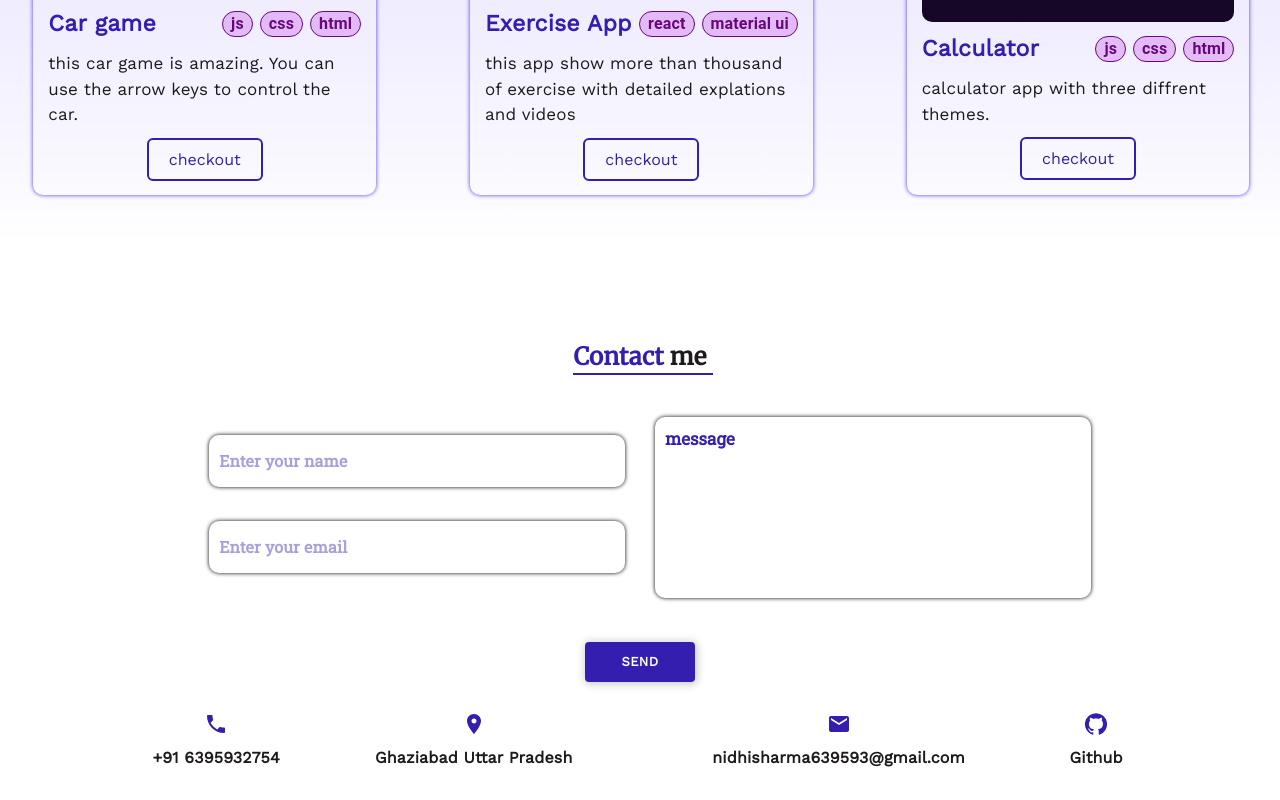
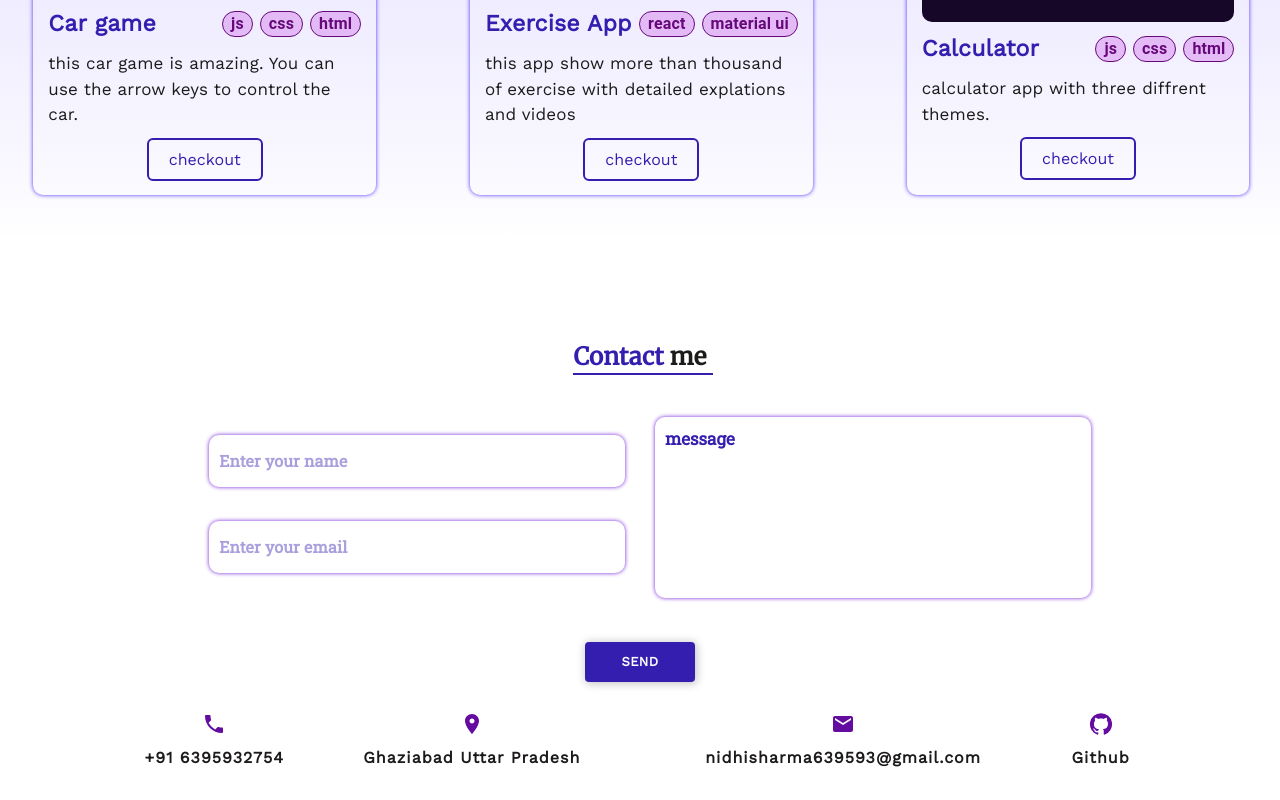
Before and after one commit to NidhiSharma63/portfolio, a React (Create React App) app: page / in a window 1280 px wide. Shown: the part 1622-2422 px from the top of the page. Built offline with nearby package versions, Linux system fonts and the light colour scheme.

Commit message:
contact link icons color channged

```diff
--- a/src/components/ContactLink.jsx
+++ b/src/components/ContactLink.jsx
@@ -1,6 +1,8 @@
 import React from 'react';
 
-import {Box,Typography} from '@mui/material';
+import {Box,ThemeProvider,Typography} from '@mui/material';
+
+import { contactLinkTypo } from '../materialui/Typrography';
 
 import PhoneIcon from '@mui/icons-material/Phone';
 import LocationOnIcon from '@mui/icons-material/LocationOn';
@@ -29,14 +31,13 @@ const ContactLink = () => {
           }}>
           <PhoneIcon
             sx={{
-              color: 'var(--secondary-color)',
+              color: 'var(--contact-link-icon-color)',
             }}/>
-          <Typography
-            fontFamily='var(--fontFamilyWorkSans)'
-            color='var(--primary-color)'
-            fontWeight='var(--font-weight)'>
+            <ThemeProvider theme={contactLinkTypo}>
+              <Typography>
                 +91 6395932754 <br/>
               </Typography>
+            </ThemeProvider>
         </Box>
         <Box
           className='contact-link-box'
@@ -45,15 +46,13 @@ const ContactLink = () => {
           }}>
           <LocationOnIcon
             sx={{
-            color: 'var(--secondary-color)',
+            color: 'var(--contact-link-icon-color)',
           }}/>
-          <Typography
-            fontFamily='var(--fontFamilyWorkSans)'
-            color='var(--primary-color)'
-            fontWeight='var(--font-weight)'>
-            Ghaziabad
-            Uttar Pradesh
+          <ThemeProvider theme={contactLinkTypo}>
+            <Typography>
+              Ghaziabad Uttar Pradesh
             </Typography>
+          </ThemeProvider>
         </Box>
       </Box>
 
@@ -70,15 +69,13 @@ const ContactLink = () => {
           }}>
           <EmailIcon
             sx={{
-              color: 'var(--secondary-color)',
+              color: 'var(--contact-link-icon-color)',
             }}/>
-
-          <Typography
-            fontFamily='var(--fontFamilyWorkSans)'
-            fontWeight='var(--font-weight)'
-            color='var(--primary-color)'>
+            <ThemeProvider theme={contactLinkTypo}>
+              <Typography>
                 nidhisharma639593@gmail.com
               </Typography>
+            </ThemeProvider>
         </Box>
         <Box
             className='contact-link-box'
@@ -87,14 +84,15 @@ const ContactLink = () => {
             }}>
           <GitHubIcon
             sx={{
-              color: 'var(--secondary-color)',
+              color: 'var(--contact-link-icon-color)',
             }}/>
-          <Typography
-            fontFamily='var(--fontFamilyWorkSans)'
-            fontWeight='var(--font-weight)'>
+          <ThemeProvider theme={contactLinkTypo}>
+            <Typography>
               <a href='https://github.com/NidhiSharma63'
               className='link-github'>Github</a>
             </Typography>
+
+          </ThemeProvider>
         </Box>
       </Box>
     </Box>
--- a/src/components/MyProjects.jsx
+++ b/src/components/MyProjects.jsx
@@ -1,7 +1,7 @@
 import React from 'react';
 
 import { Box,ThemeProvider,Typography } from '@mui/material';
-import {headingTypography} from '../materialui/Typrography';
+import { headingTypography } from '../materialui/Typrography';
 
 import cal from '../Images/cal.png';
 import cargame from '../Images/cargame.png'
--- a/src/materialui/Typrography.jsx
+++ b/src/materialui/Typrography.jsx
@@ -104,3 +104,19 @@ export const technologiesTypo = createTheme({
     }
   }
 });
+
+
+export const contactLinkTypo = createTheme({
+  components:{
+    MuiTypography:{
+      styleOverrides:{
+        root:{
+          fontFamily:'var(--fontFamilyWorkSans)',
+          letterSpacing:'1px',
+          fontWeight:'var(--font-weight)',
+          color:'var(--primary-color)',
+        }
+      }
+    }
+  }
+});
--- a/src/scss/main.css
+++ b/src/scss/main.css
@@ -23,8 +23,10 @@
   --fontFamilyRobotoSlab: "Roboto Slab", serif;
   --fontFamilyMerriweather: "Merriweather", serif;
   --fontFamilyWorkSans: "Work Sans", sans-serif;
-  --single-project-bg-color:rgba(181, 174, 223, 0);
+  --single-project-bg-color:rgba(181, 174, 223, 0.0.55);
   --single-project-box-shadow:rgb(72,45,253);
+  --navbar-bg-color: rgba(120, 106, 202, 0.055);
+  --contact-link-icon-color:rgb(100, 11, 160);
 }
 
 .lightTheme {
@@ -54,7 +56,6 @@ body {
 }
 
 .navbar {
-  grid-area: Navegation;
   display: flex;
   align-items: center;
   justify-content: space-between;
@@ -63,6 +64,7 @@ body {
   padding: 6px;
   width: 100%;
   z-index: 2;
+  background-color: var(--navbar-bg-color);
 }
 
 .sm-navbar {
@@ -86,6 +88,7 @@ body {
   flex-direction: row;
   padding: 6px;
   margin: auto;
+  background-color: rgba(181, 174, 223, 0);
 }
 
 .navbar-menu {
@@ -654,6 +657,23 @@ body {
   color: white;
 }
 
+.contact-wrapper {
+  margin: 90px auto 30px auto;
+  display: flex;
+  align-items: center;
+  justify-content: center;
+  flex-direction: column;
+}
+
+.contact-form-box {
+  display: flex;
+  align-items: center;
+  justify-content: center;
+  flex-direction: column;
+  gap: 30px;
+  padding: 0px 30px;
+}
+
 .contact-outline::after {
   content: "";
   position: absolute;
@@ -692,23 +712,6 @@ body {
   color: var(--primary-color);
 }
 
-.contact-wrapper {
-  margin: 90px auto 30px auto;
-  display: flex;
-  align-items: center;
-  justify-content: center;
-  flex-direction: column;
-}
-
-.contact-form-box {
-  display: flex;
-  align-items: center;
-  justify-content: center;
-  flex-direction: column;
-  gap: 30px;
-  padding: 0px 30px;
-}
-
 .textArea-container {
   width: 100%;
   margin-bottom: 20px;
@@ -721,7 +724,7 @@ body {
   border-radius: 10px;
   padding: 10px;
   font-size: 17px;
-  box-shadow: 0px 0px 4px 0px black;
+  box-shadow: 0px 0px 4px 0px rgb(117, 30, 218);
   width: 100%;
   transition: box-shadow 0.3s;
   background-color: transparent;
--- a/src/scss/main.scss
+++ b/src/scss/main.scss
@@ -28,8 +28,11 @@
   --fontFamilyMerriweather: 'Merriweather', serif;
   --fontFamilyWorkSans: 'Work Sans', sans-serif;
 
-  --single-project-bg-color:rgba(181, 174, 223, 0);
+  --single-project-bg-color:rgba(181, 174, 223, 0.0.55);
   --single-project-box-shadow:rgb(72,45,253);
+
+  --navbar-bg-color: rgba(120, 106, 202, 0.055);
+  --contact-link-icon-color:rgb(100, 11, 160);
 }
 
 .lightTheme {
@@ -58,14 +61,14 @@ body {
   background-color: var(--background-color);
 }
 
-// Navbar section
+// Navbar sectionrgba(120, 106, 202, 0.055)
 .navbar{
-  grid-area: Navegation;
   @include flexproperty($alignItem:center, $justifyContent:space-between, $flexDirection:row);
   position: relative;
   padding: 6px;
   width: 100%;
   z-index: 2;
+  background-color:var(--navbar-bg-color);
 }
 
 .sm-navbar{
@@ -83,6 +86,8 @@ body {
   @include flexproperty($alignItem:center, $justifyContent:space-between, $flexDirection:row);
   padding: 6px;
   margin: auto;
+  background-color: rgba(181, 174, 223, 0);
+
 }
 
 .navbar-menu{
@@ -509,6 +514,17 @@ body {
 
 // Contact section
 
+.contact-wrapper{
+  margin: 90px auto 30px auto;
+  @include flexproperty($alignItem:center, $justifyContent:center, $flexDirection:column);
+}
+
+.contact-form-box{
+  @include flexproperty($alignItem:center, $justifyContent:center, $flexDirection:column);
+  gap:30px;
+  padding: 0px 30px;
+}
+
 .contact-outline::after {
   @include underline(140px)
 }
@@ -535,17 +551,6 @@ body {
   color:var(--primary-color)
 }
 
-.contact-wrapper{
-  margin: 90px auto 30px auto;
-  @include flexproperty($alignItem:center, $justifyContent:center, $flexDirection:column);
-}
-
-.contact-form-box{
-  @include flexproperty($alignItem:center, $justifyContent:center, $flexDirection:column);
-  gap:30px;
-  padding: 0px 30px;
-}
-
 .textArea-container{
   width: 100%;
   margin-bottom: 20px;
@@ -557,7 +562,7 @@ body {
   border-radius: 10px;
   padding: 10px;
   font-size: 17px;
-  box-shadow: 0px 0px 4px 0px black;
+  box-shadow: 0px 0px 4px 0px rgb(117, 30, 218);
   width: 100%;
   transition: box-shadow .3s;
   background-color: transparent;
```
Also changed, not shown: 1 other file (tests, documents, lock files or other folders). Lines whose indentation alone changed are shown as unchanged.
